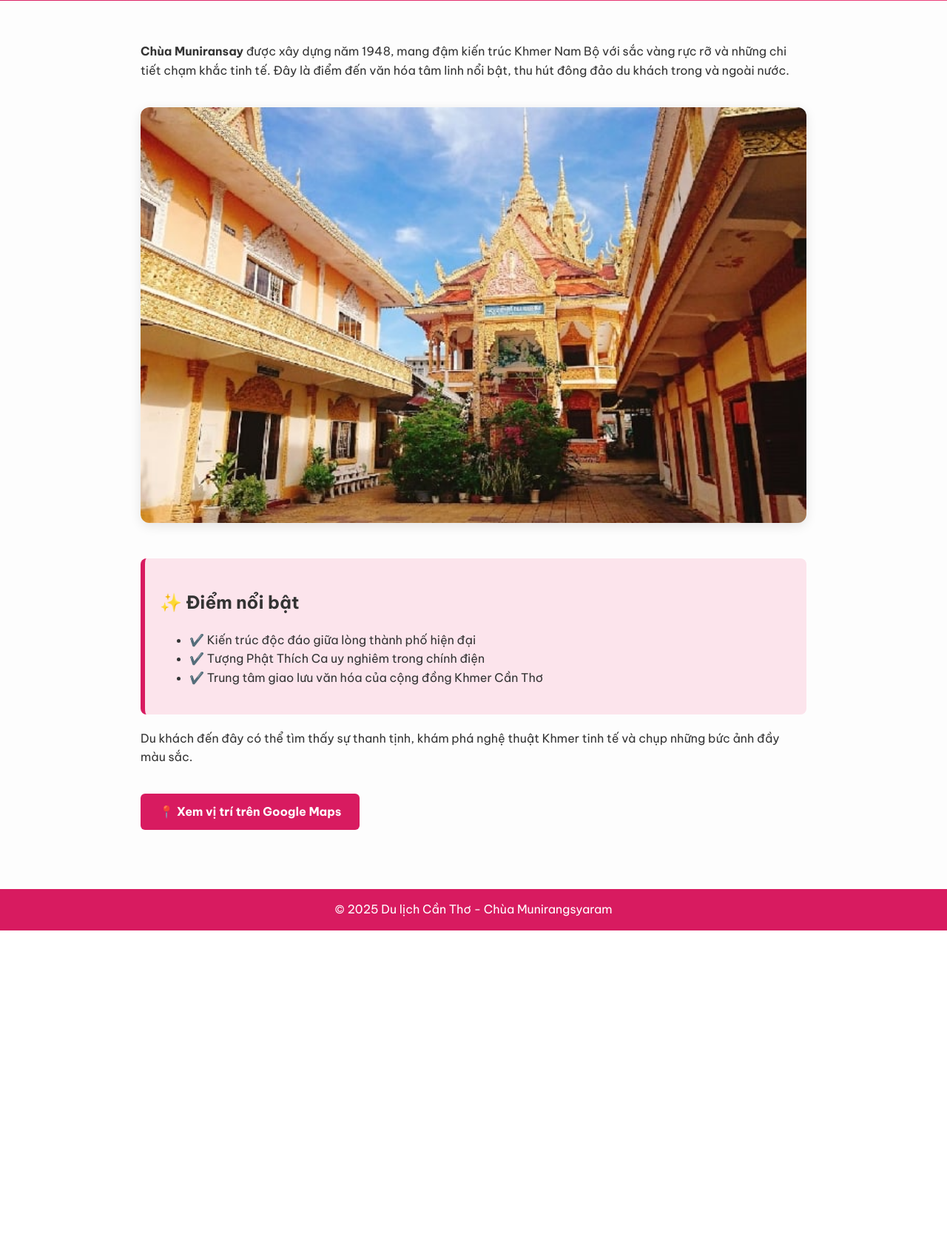
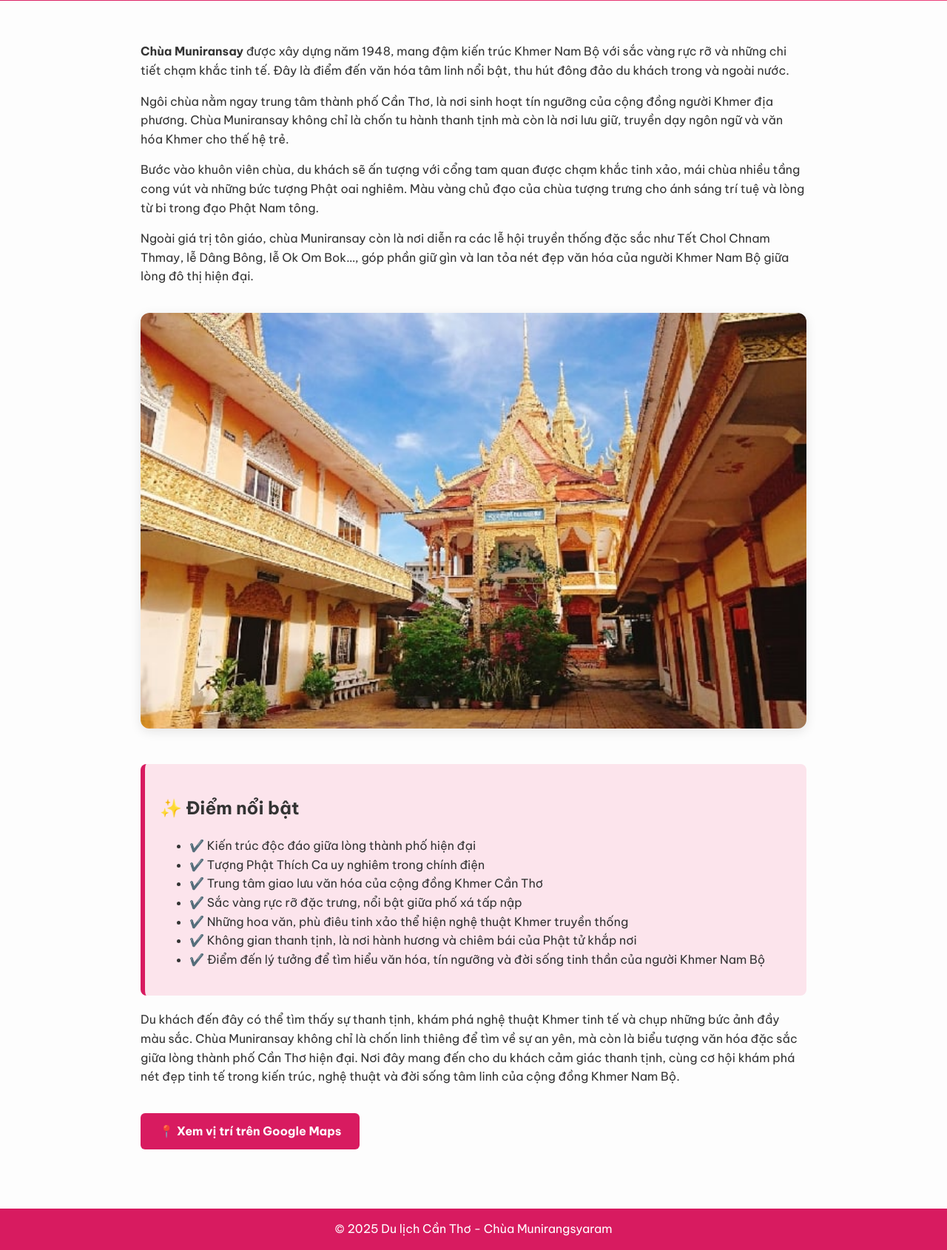
Before and after one commit to hung83st/mekongkit, a Flask app: page /chua_muniransay in a window 1280 px wide. Shown: the part 267-1957 px from the top of the page at 74% size. Before the commit the page ends 1525 px from the top, so only its background shows below. Run offline with Flask 3, Linux system fonts and the light colour scheme.

Commit message:
Update chua_muniransay.html

```diff
--- a/travel_kit/templates/chua_muniransay.html
+++ b/travel_kit/templates/chua_muniransay.html
@@ -95,6 +95,22 @@
         <p><strong>Chùa Muniransay</strong> được xây dựng năm 1948, mang đậm kiến trúc Khmer Nam Bộ với sắc vàng rực rỡ và những chi tiết chạm khắc tinh tế.
         Đây là điểm đến văn hóa tâm linh nổi bật, thu hút đông đảo du khách trong và ngoài nước.</p>
 
+        <p> Ngôi chùa nằm ngay trung tâm thành phố Cần Thơ, là nơi sinh hoạt tín ngưỡng của cộng đồng người Khmer địa
+            phương. Chùa Muniransay không chỉ là chốn tu hành thanh tịnh mà còn là nơi lưu giữ, truyền dạy ngôn ngữ và
+            văn hóa Khmer cho thế hệ trẻ. </p>
+
+        <p>
+            Bước vào khuôn viên chùa, du khách sẽ ấn tượng với cổng tam quan được chạm khắc tinh xảo, mái chùa nhiều
+            tầng cong vút và những bức tượng Phật oai nghiêm.
+            Màu vàng chủ đạo của chùa tượng trưng cho ánh sáng trí tuệ và lòng từ bi trong đạo Phật Nam tông.
+        </p>
+
+        <p>
+            Ngoài giá trị tôn giáo, chùa Muniransay còn là nơi diễn ra các lễ hội truyền thống đặc sắc như Tết Chol
+            Chnam Thmay, lễ Dâng Bông, lễ Ok Om Bok…,
+            góp phần giữ gìn và lan tỏa nét đẹp văn hóa của người Khmer Nam Bộ giữa lòng đô thị hiện đại.
+        </p>
+
         <img src="{{ url_for('static', filename='images/chua-muniransay.jpg') }}" alt="Chùa Munirangsyaram">
 
         <div class="highlight">
@@ -103,10 +119,17 @@
                 <li>✔️ Kiến trúc độc đáo giữa lòng thành phố hiện đại</li>
                 <li>✔️ Tượng Phật Thích Ca uy nghiêm trong chính điện</li>
                 <li>✔️ Trung tâm giao lưu văn hóa của cộng đồng Khmer Cần Thơ</li>
+                <li>✔️ Sắc vàng rực rỡ đặc trưng, nổi bật giữa phố xá tấp nập</li>
+                <li>✔️ Những hoa văn, phù điêu tinh xảo thể hiện nghệ thuật Khmer truyền thống</li>
+                <li>✔️ Không gian thanh tịnh, là nơi hành hương và chiêm bái của Phật tử khắp nơi</li>
+                <li>✔️ Điểm đến lý tưởng để tìm hiểu văn hóa, tín ngưỡng và đời sống tinh thần của người Khmer Nam Bộ
+                </li>
             </ul>
         </div>
 
-        <p>Du khách đến đây có thể tìm thấy sự thanh tịnh, khám phá nghệ thuật Khmer tinh tế và chụp những bức ảnh đầy màu sắc.</p>
+        <p>Du khách đến đây có thể tìm thấy sự thanh tịnh, khám phá nghệ thuật Khmer tinh tế và chụp những bức ảnh đầy màu sắc. Chùa Muniransay không chỉ là chốn linh thiêng để tìm về sự an yên, mà còn là biểu tượng văn hóa đặc
+            sắc giữa lòng thành phố Cần Thơ hiện đại. Nơi đây mang đến cho du khách cảm giác thanh tịnh, cùng cơ hội
+            khám phá nét đẹp tinh tế trong kiến trúc, nghệ thuật và đời sống tâm linh của cộng đồng Khmer Nam Bộ.</p>
 
         <a href="https://www.google.com/maps/place/Ch%C3%B9a+Khmer+Muni-Ransay/@10.0337028,105.7813035,17z/data=!3m1!4b1!4m6!3m5!1s0x31a062a03bea90f1:0xf0c6e577443e8aa!8m2!3d10.0337028!4d105.7838784!16s%2Fg%2F1tggr08b?entry=ttu&g_ep=EgoyMDI1MTAwOC4wIKXMDSoASAFQAw%3D%3D" target="_blank" class="btn">📍 Xem vị trí trên Google Maps</a>
     </div>
```
